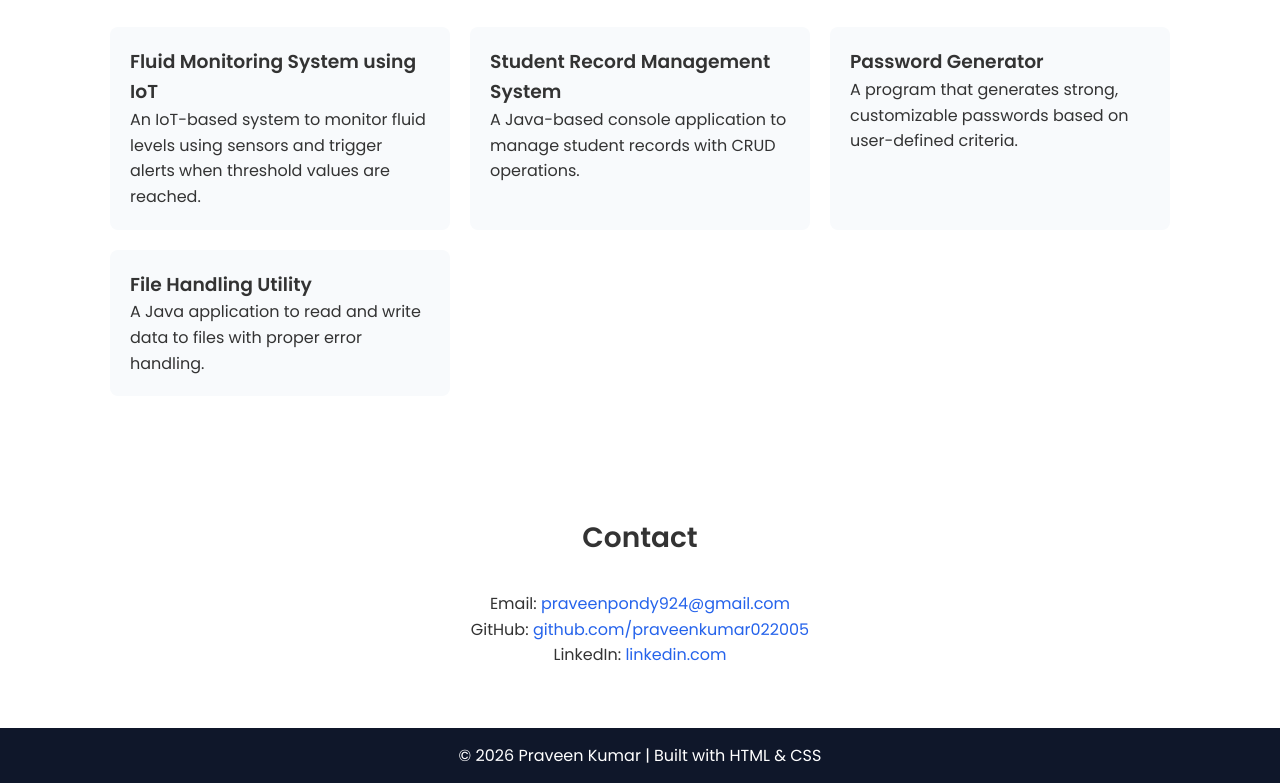
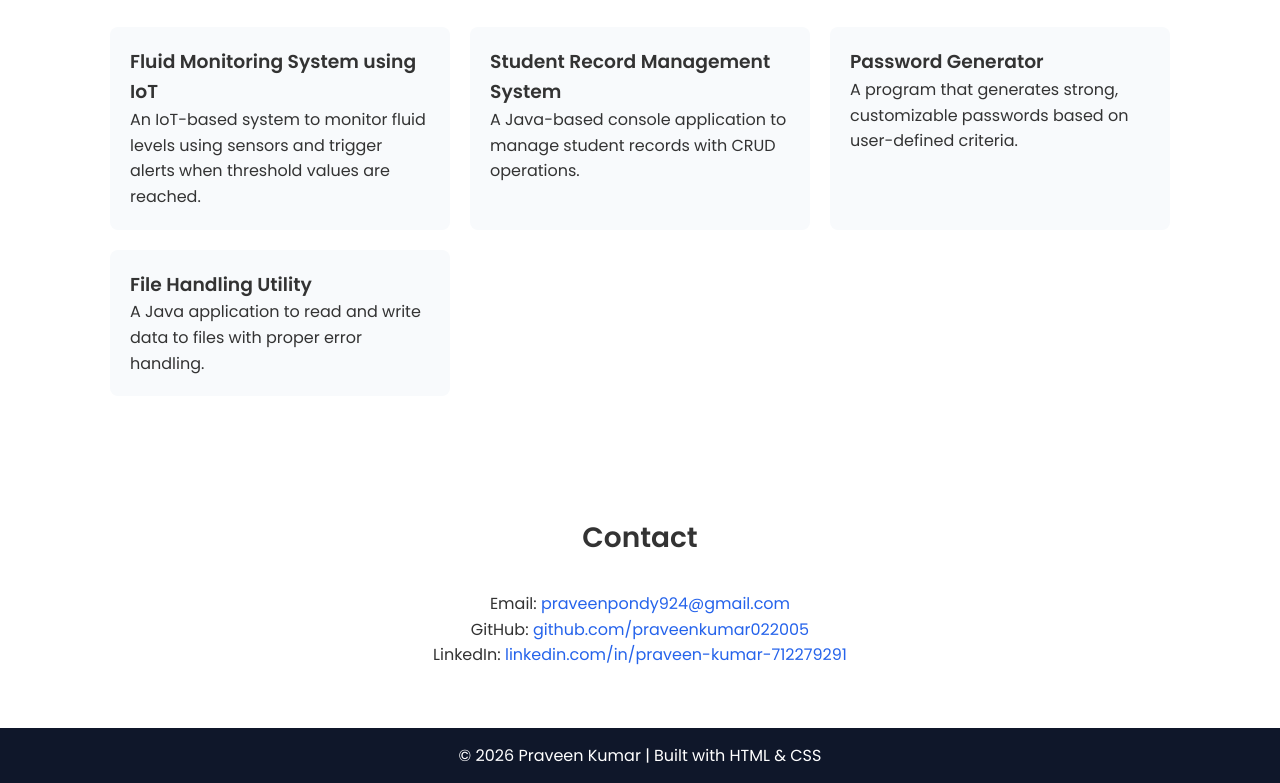
Before and after one commit to praveenkumar022005/portfolio, a plain HTML site: page index.html in a window 1280 px wide. Shown: the part 1477-2260 px from the top of the page. Drawn offline with Linux system fonts and the light colour scheme.

Commit message:
Update index.html

```diff
--- a/index.html
+++ b/index.html
@@ -129,7 +129,7 @@
         <div class="contact-info">
             <p>Email: <a href="mailto:praveenpondy924@gmail.com">praveenpondy924@gmail.com</a></p>
             <p>GitHub: <a href="https://github.com/praveenkumar022005" target="_blank">github.com/praveenkumar022005</a></p>
-            <p>LinkedIn: <a href="https://www.linkedin.com" target="_blank">linkedin.com</a></p>
+            <p>LinkedIn: <a href="https://www.linkedin.com/praveen-kumar-712279291" target="_blank">linkedin.com/in/praveen-kumar-712279291</a></p>
         </div>
     </section>
 
```
